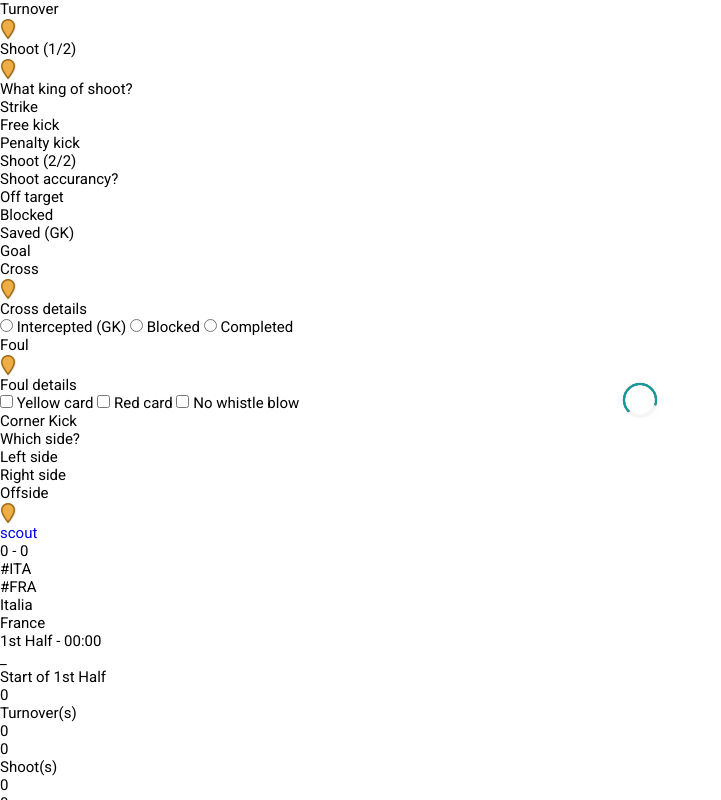
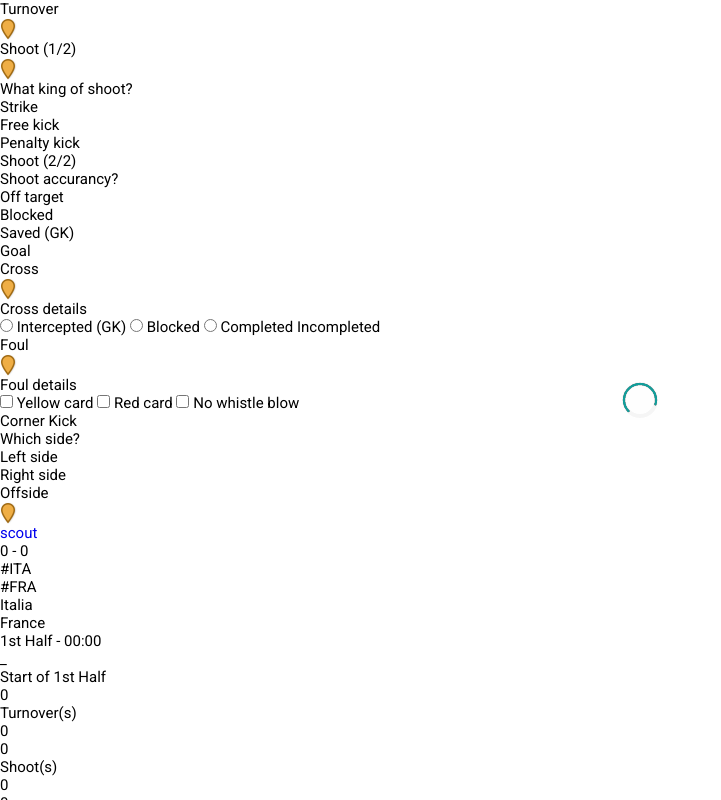
Before and after one commit to mattharbo/scout, a PHP site: page /rec.php in a window 1280 px wide. Shown: the whole page, without its empty margins (0-721 px from the left). Run offline with PHP 8.4, Linux system fonts and the light colour scheme.

Commit message:
Add incomplete crosses
https://github.com/mattharbo/scout/issues/13

```diff
--- a/rec.php
+++ b/rec.php
@@ -135,6 +135,8 @@
                 <input type="radio" name="crosstype" id="completed" />
 
                 <label class="forradiobtn" for="completed">Completed</label>
+
+                <label class="forradiobtn" for="incompleted">Incompleted</label>
 
             </div>
 
```
